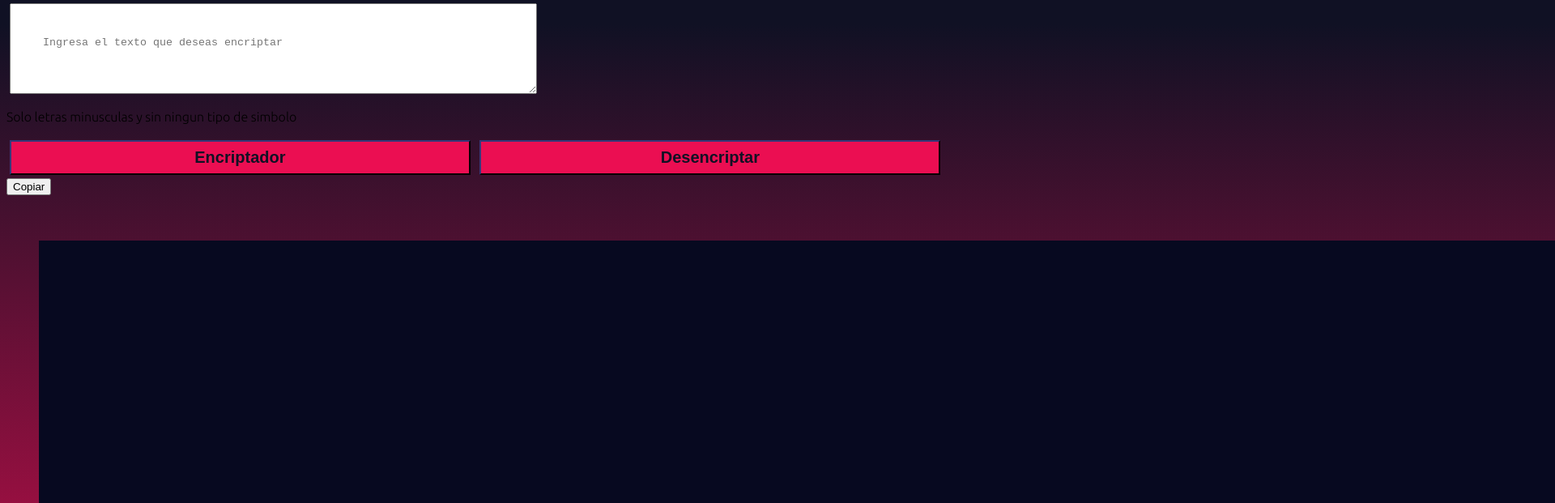
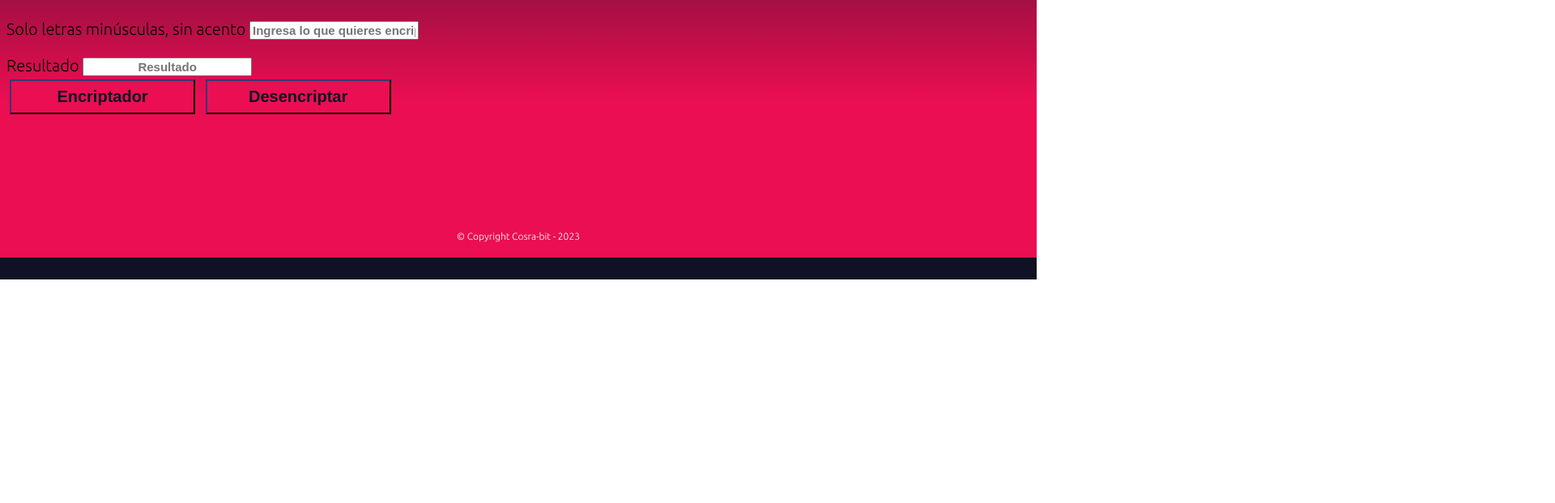
Before and after one commit to cosra-bit/encriptador_challenge, a plain HTML site: page index.html in a window 1280 px wide. Shown: the part 455-1076 px from the top of the page at 81% size, 1920 px wide, since content can reach past the window. After the commit the page ends 800 px from the top, so only its background shows below. Drawn offline with Linux system fonts and the light colour scheme.

Commit message:
Optimización y buen funcionamiento del encriptador

```diff
--- a/css/style.css
+++ b/css/style.css
@@ -18,55 +18,54 @@ body{
     text-align: center;
 }
 
-.menu{
-    margin: 0 auto;
-    padding: 35%;
-}
-
-.info{
-    font-style: normal;
-    color: #eb0e52;
-    text-align: center;
-    font-weight: bolder;
-    font-size: 23px;
+.parte-encriptador, .parte-desencriptador{
+    text-align: left;
+    font-size: 20px;
+    margin-top: 20px;
     display: inline-block;
 }
 
+.entradatexto, .salidatexto{
+    font-style: normal;
+    color: #100307;
+    text-align: center;
+    font-weight: bolder;
+    font-size: 15px;
+}
 
-.boton-encriptar, .boton-desencriptar{
+.botonencriptar, .botondesencriptar{
     background: #eb0e52;
     width: 45%;
-    height: 30%;
+    height: 20%;
     font-size: 20px;
     font-weight: bold;
     color: #101124;
-    text-align: center;
     padding: 8px;
     margin: 4px;
     border-color: #101124;
+    display: inline-block;
 }
 
-.boton-encriptar:hover, .boton-desencriptar:hover{
+.botonencriptar:hover, .botondesencriptar:hover{
     background: #a30031;
     transition: 0.2s;
     transform: scale(1.1);
 }
 
-.texto-encriptador{
-    width: 45%;
+.texto-encriptador .texto-desencriptador{
+    width: 60%;
     margin: auto 4px;
     padding: 40px;
 }
 
 footer{
     text-align: center;
-    background: url(imagenes/footer/footer.jpg);
-	padding: 40px;
+	padding-top: 120px;
     color: #ffffff;
 }
 
 .copyright{
 	color: white;
-	font-size: 13px;
+	font-size: 12px;
 	margin: 20px;
 }
--- a/index.html
+++ b/index.html
@@ -4,15 +4,12 @@
     <head>
         <meta charset="UTF-8">
         <link href="css/style.css" rel="stylesheet"/>
-
         <link rel="icon" type="image/x-icon" href="imagenes/icono/ico.ico" />
         <link rel="preconnect" href="https://fonts.googleapis.com">
         <link rel="preconnect" href="https://fonts.gstatic.com" crossorigin>
         <link href="https://fonts.googleapis.com/css2?family=Montserrat:wght@300&family=Ubuntu:wght@300&display=swap" rel="stylesheet">
         <title>Encriptador</title>
     </head>
-
-    <script src="js/script.js"></script>
     <body>
         <header>
             <img class="imagen_principal" src="imagenes/principal/ico.png">
@@ -20,33 +17,23 @@
         </header>
         <main>
             <section class="parte-encriptador">
-                <div class="encriptador">
-                    <textarea placeholder="Ingresa el texto que deseas encriptar" class="texto-encriptador"></textarea>
+                <div class="mensaje">
+                    <label for="input-texto">Solo letras minúsculas, sin acento</label>
+                    <input class="entradatexto" type="text" name="entradatexto" id="entradatexto" placeholder="Ingresa lo que quieres encriptar">
                 </div>
-                <div class="mensaje-recordatorio">
-                    <p>Solo letras minusculas y sin ningun tipo de simbolo</p>
+                <div class="parte-desencriptador">
+                    <label for="input-texto">Resultado</label>
+                    <input class="salidatexto" type="text" name="salidatexto" id="salidatexto" placeholder="Resultado">
                 </div>
                 <div class="botones">
-                    <input type="button" class="boton-encriptar" value="Encriptador">
-                    <input type="button" class="boton-desencriptar" value="Desencriptar">
+                    <input type="button" class="botonencriptar" value="Encriptador">
+                    <input type="button" class="botondesencriptar" value="Desencriptar">
                 </div>
             </section>
-            <section class="parte-resultado">
-                <div class="copia-texto">
-                    <input type="button" class="boton-copiar" value="Copiar">
-                </div>
-                <div class="resultado">
-                    <p class="texto-resultado"></p>
-                </div>
-
-            </section>
-
-
         </main>
     </body>
-    </script>
+    <script src="js/script.js"></script>
     <footer>
-        <img src="imagenes/footer/footer.jpg">
         <p class="copyright">&copy Copyright Cosra-bit - 2023</p>
     </footer>
 </html>
--- a/js/script.js
+++ b/js/script.js
@@ -1,16 +1,19 @@
-var encriptado = CryptoJS.AES.encrypt("mensaje");
-var desencriptado = CryptoJS.AES.decrypt(encriptado, "mensaje secreto");
+function encriptar (){
+    var texto = document.querySelector("#entradatexto").value;
+    var textoencriptado = texto.replace(/a/gi, "ai").replace(/e/gi, "enter").replace(/i/gi, "imes").replace(/o/gi, "ober").replace(/u/gi, "ufat");
+    document.querySelector(".salidatexto").value = textoencriptado;
+    document.querySelector("#entradatexto").value;
+    }
 
-/*
-var cambiante = document.getElementById("Bienvenidos a mi Encriptador");
-var keyframes = [
-    { opacity: 1},
-    { opacity: 0},
-];
-var opciones = {
-    duration: 200,
-    iterations: Infinity,
-    direction: "alternate",
-};
-cambiante.animate(keyframes, opciones);
-*/
+
+
+var botonencriptar = document.querySelector(".botonencriptar"); botonencriptar.onclick = encriptar;
+function desencriptar (){
+    var texto = document.querySelector("#entradatexto").value;
+    var textoencriptado = texto.replace(/ai/gi, "a").replace(/enter/gi, "e").replace(/imes/gi, "i").replace(/ober/gi, "o").replace(/ufat/gi, "u");
+    document.querySelector(".salidatexto").value = textoencriptado;
+    document.querySelector("#entradatexto").value;
+
+}
+
+var botondesencriptar = document.querySelector(".botondesencriptar"); botondesencriptar.onclick = desencriptar;
```
